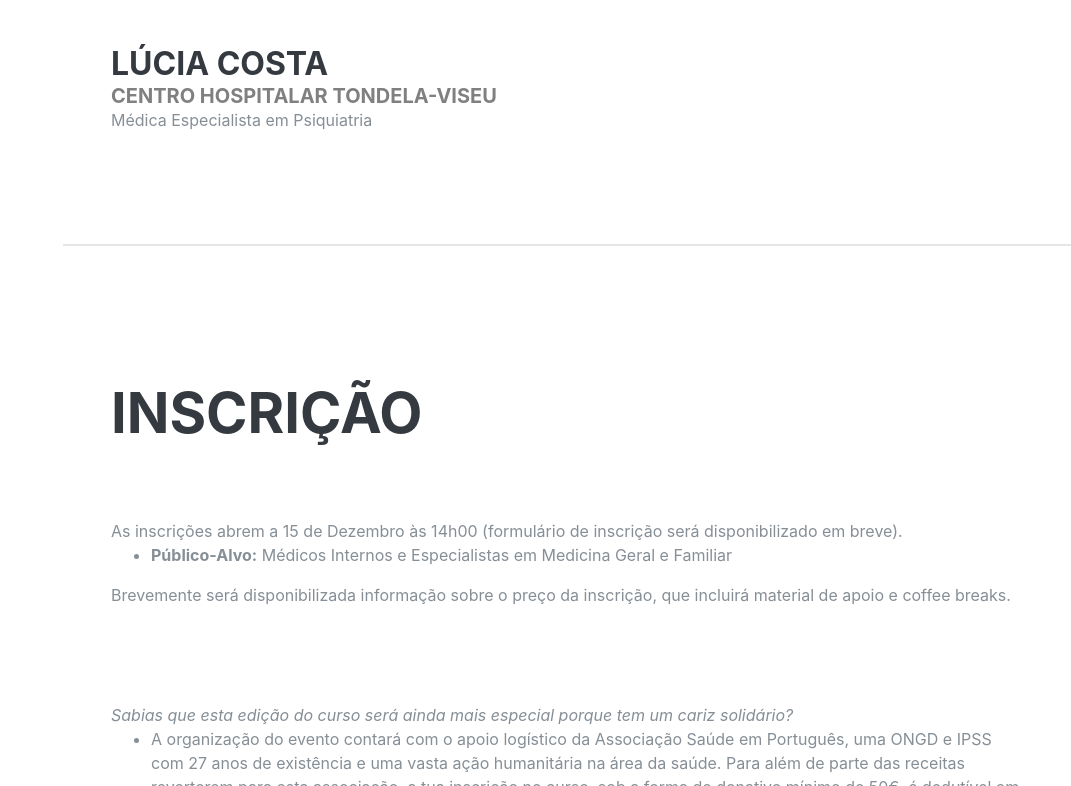
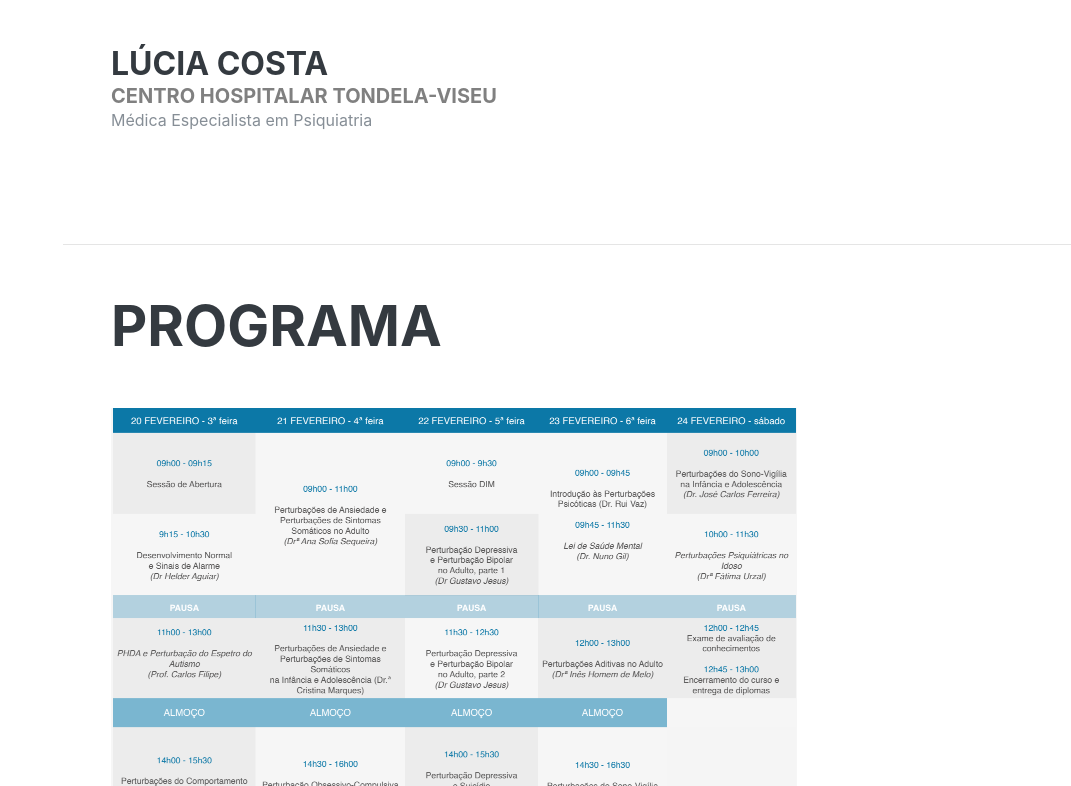
Before and after one commit to tomascarvalho/tomascarvalho.github.io, a plain HTML site: page index.html in a window 1280 px wide. Shown: the part 2014-2800 px from the top of the page, without its empty margins (209-1280 px from the left). Drawn offline with Linux system fonts and the light colour scheme; a web font is replaced by a local one.

Commit message:
Update index.html

```diff
--- a/index.html
+++ b/index.html
@@ -50,9 +50,9 @@
         <li class="nav-item">
           <a class="nav-link js-scroll-trigger" href="#organizers">COMISSÃO ORGANIZADORA</a>
         </li>
-        <!--<li class="nav-item">
+        <li class="nav-item">
           <a class="nav-link js-scroll-trigger" href="#program">PROGRAMA</a>
-        </li>-->
+        </li>
         <li class="nav-item">
           <a class="nav-link js-scroll-trigger" href="#registration">INSCRIÇÃO</a>
         </li>
@@ -159,13 +159,13 @@
 
     <hr class="m-0">
 
-    <!--<section class="resume-section p-3 p-lg-5 d-flex align-items-center" id="program">
+    <section class="resume-section p-3 p-lg-5 d-flex align-items-center" id="program">
       <div class="w-100">
         <h2 class="mb-5">Programa</h2>
         <img src="./img/programa.png" alt="Imagem do Programa"/>
-        <br><span><a href="https://drive.google.com/u/2/uc?id=1BGV2R2PStxyk4MePd4R9iv1zQbn5lpVO&export=download">Download do Programa em formato PDF</a></span>
+        <br><span><a href="https://drive.google.com/u/2/uc?id=1pL-VGSgn1aFuOlVYz54xPvMtBINhLSCr&export=download">Download do Programa em formato PDF</a></span>
 
-        <div>
+      <!-- <div>
           <br><h3>Formadores</h3>
           <br><span>Desenvolvimento Normal e Sinais de Alarme – Dr. Hélder Aguiar</span>
           <br><span>Perturbação de Hiperatividade e Défice de Atenção e Perturbação do Espetro do Autismo – Dr. Carlos Filipe</span>
@@ -189,9 +189,9 @@
           <br><span>Disforia de género – Dr. Rui Ferreira Carvalho</span>
           <span><i>Informação sobre Formadores disponível em breve</i></span>
 
-        </div>
+        </div>-->
       </div>
-    </section>-->
+    </section>
 
     <hr class="m-0">
 
@@ -205,7 +205,8 @@
           <li><strong>Público-Alvo:</strong> Médicos Internos e Especialistas em Medicina Geral e Familiar</li>
           <!--<li><strong>Preço:</strong> 50€ (inclui material de apoio e certificados)</li>-->
         </ul>
-        Brevemente será disponibilizada informação sobre o preço da inscrição, que incluirá material de apoio e coffee breaks.
+        <br>Só haverá 30 vagas disponíveis!
+        <br>Brevemente será disponibilizada informação sobre o preço da inscrição, que incluirá material de apoio e coffee breaks.
         <!--Inscrições abertas!
         <br>Regista-te através <a href="https://docs.google.com/forms/d/e/1FAIpQLSefpd9XRJVWQhZtxy4WYb0k4flwrbfXLUOxaqiRHQyznZiOYQ/viewform?usp=sf_link" rel="nofollow" target="_blank">de este formulário.</a>
         -->
```
